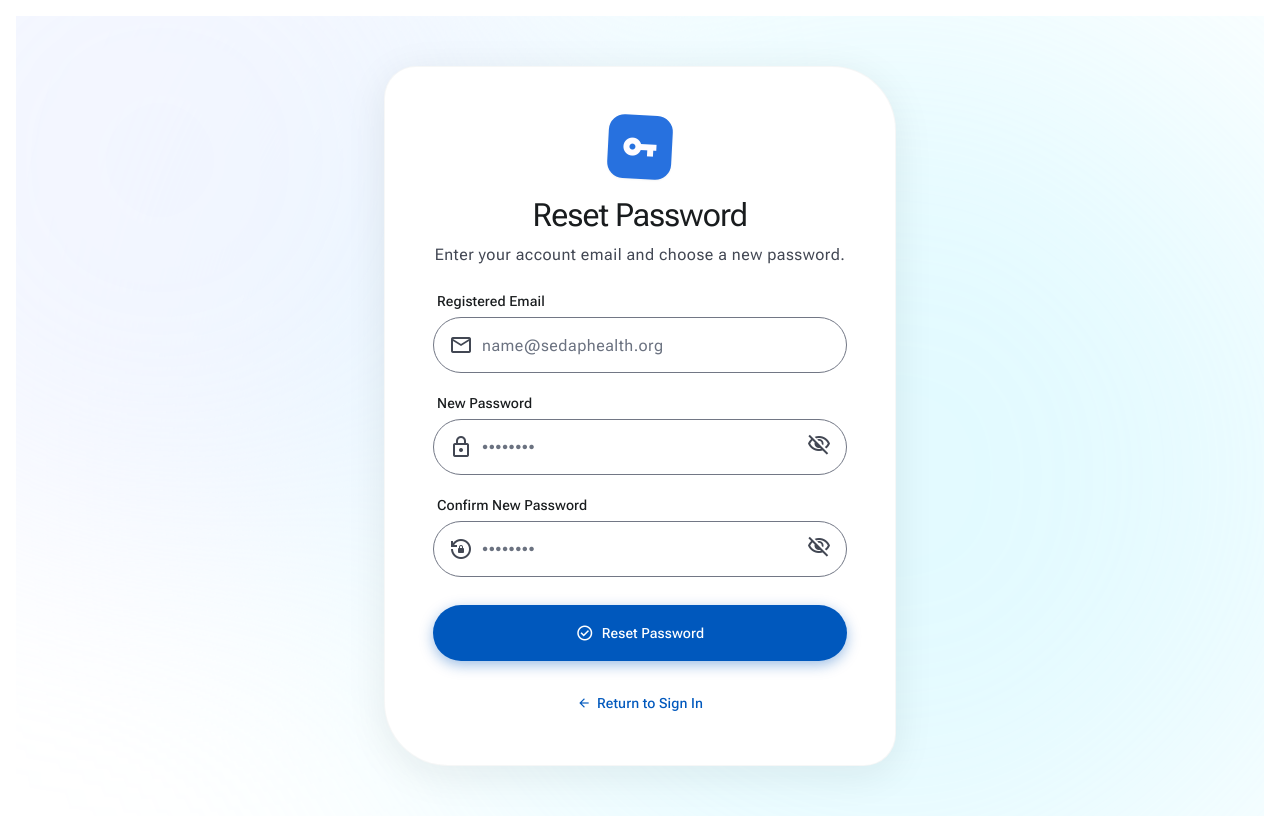
After one commit to MansDevs/sedap2.0, a PHP site: page /forgotpass.php in a window 1280 px wide. The commit adds this page. Run offline with PHP 8.4, Linux system fonts and the light colour scheme; some libraries are stand-ins or nearby versions.

Commit message:
add forgot password function

```diff
--- /dev/null
+++ b/pages/auth/forgotpass.php
@@ -0,0 +1,305 @@
+<?php
+session_start();
+
+// Include database connection
+require_once __DIR__ . '/../config/db.php';
+
+$error = '';
+$success = '';
+
+// Process password reset request
+if ($_SERVER['REQUEST_METHOD'] === 'POST') {
+    $email = trim($_POST['email'] ?? '');
+    $password = $_POST['password'] ?? '';
+    $confirm_password = $_POST['confirm_password'] ?? '';
+
+    if (empty($email) || empty($password) || empty($confirm_password)) {
+        $error = "Please fill in all fields.";
+    } elseif ($password !== $confirm_password) {
+        $error = "New passwords do not match.";
+    } elseif (strlen($password) < 6) {
+        $error = "Password must be at least 6 characters long.";
+    } else {
+        try {
+            // Check if user with this email exists
+            $stmt = $pdo->prepare("SELECT id FROM users WHERE email = ?");
+            $stmt->execute([$email]);
+            $user = $stmt->fetch();
+
+            if (!$user) {
+                $error = "No account found with this email address.";
+            } else {
+                // Hash new password and update in database
+                $hashed_password = password_hash($password, PASSWORD_DEFAULT);
+                $update_stmt = $pdo->prepare("UPDATE users SET password = ? WHERE email = ?");
+
+                if ($update_stmt->execute([$hashed_password, $email])) {
+                    $success = "Your password has been successfully reset! You can now log in.";
+                } else {
+                    $error = "Failed to update password. Please try again.";
+                }
+            }
+        } catch (\PDOException $e) {
+            $error = "System error: " . $e->getMessage();
+        }
+    }
+}
+?>
+<!DOCTYPE html>
+<html class="light" lang="en">
+
+<head>
+    <meta charset="utf-8">
+    <meta content="width=device-width, initial-scale=1.0" name="viewport">
+    <title>SeDaP Health - Password Reset</title>
+    <script src="https://cdn.tailwindcss.com?plugins=forms,container-queries"></script>
+    <link
+        href="https://fonts.googleapis.com/css2?family=Roboto+Flex:opsz,wght@8..144,400..900&amp;family=Material+Symbols+Outlined:wght,FILL@100..700,0..1&amp;display=swap"
+        rel="stylesheet">
+    <link
+        href="https://fonts.googleapis.com/css2?family=Material+Symbols+Outlined:wght,FILL@100..700,0..1&amp;display=swap"
+        rel="stylesheet">
+    <link href="https://fonts.googleapis.com/css2?family=Roboto+Flex:wght@100..900&amp;display=swap" rel="stylesheet">
+    <script id="tailwind-config">
+        tailwind.config = {
+            darkMode: "class",
+            theme: {
+                extend: {
+                    "colors": {
+                        "on-error-container": "#93000a",
+                        "on-tertiary": "#ffffff",
+                        "on-primary": "#ffffff",
+                        "surface-container-lowest": "#ffffff",
+                        "secondary-fixed-dim": "#a6caf3",
+                        "on-tertiary-container": "#f8fdff",
+                        "on-background": "#191c1e",
+                        "surface": "#f7f9fb",
+                        "tertiary-fixed-dim": "#7bd3e5",
+                        "primary-container": "#2771df",
+                        "inverse-on-surface": "#eff1f3",
+                        "primary-fixed": "#d8e2ff",
+                        "outline-variant": "#c2c6d5",
+                        "error-container": "#ffdad6",
+                        "secondary": "#3d6185",
+                        "surface-container-highest": "#e0e3e5",
+                        "tertiary": "#006673",
+                        "secondary-container": "#b1d5ff",
+                        "outline": "#727785",
+                        "tertiary-container": "#148090",
+                        "on-error": "#ffffff",
+                        "surface-container-low": "#f2f4f6",
+                        "surface-tint": "#005ac1",
+                        "on-surface": "#191c1e",
+                        "on-secondary-container": "#395c80",
+                        "surface-container": "#eceef0",
+                        "primary": "#0058bd",
+                        "tertiary-fixed": "#a1efff",
+                        "secondary-fixed": "#d0e4ff",
+                        "background": "#ffffff",
+                        "surface-bright": "#f7f9fb",
+                        "on-secondary": "#ffffff",
+                        "inverse-surface": "#2d3133",
+                        "surface-container-high": "#e6e8ea",
+                        "on-primary-container": "#fefcff",
+                        "on-primary-fixed": "#001a41",
+                        "error": "#ba1a1a",
+                        "primary-fixed-dim": "#adc6ff",
+                        "on-tertiary-fixed-variant": "#004e59",
+                        "on-secondary-fixed-variant": "#24496c",
+                        "on-surface-variant": "#424753",
+                        "inverse-primary": "#adc6ff",
+                        "surface-dim": "#d8dadc",
+                        "on-tertiary-fixed": "#001f25",
+                        "surface-variant": "#e0e3e5",
+                        "on-primary-fixed-variant": "#004494",
+                        "on-secondary-fixed": "#001d35"
+                    },
+                    "borderRadius": {
+                        "DEFAULT": "1rem",
+                        "lg": "2rem",
+                        "xl": "3rem",
+                        "full": "9999px",
+                        "expressive": "2rem 4rem 2rem 4rem",
+                    },
+                    "spacing": {
+                        "gutter": "16px",
+                        "stack-md": "16px",
+                        "margin-desktop": "32px",
+                        "stack-lg": "24px",
+                        "margin-mobile": "16px",
+                        "margin-tablet": "24px",
+                        "stack-sm": "8px"
+                    },
+                    "fontFamily": {
+                        "headline-lg-mobile": ["Roboto Flex"],
+                        "display-lg": ["Roboto Flex"],
+                        "headline-md": ["Roboto Flex"],
+                        "title-lg": ["Roboto Flex"],
+                        "label-sm": ["Roboto Flex"],
+                        "body-md": ["Roboto Flex"],
+                        "body-lg": ["Roboto Flex"],
+                        "title-md": ["Roboto Flex"],
+                        "label-lg": ["Roboto Flex"],
+                        "display-md": ["Roboto Flex"],
+                        "headline-lg": ["Roboto Flex"]
+                    },
+                    "fontSize": {
+                        "headline-lg-mobile": ["28px", { "lineHeight": "36px", "fontWeight": "400" }],
+                        "display-lg": ["57px", { "lineHeight": "64px", "letterSpacing": "-0.25px", "fontWeight": "400" }],
+                        "headline-md": ["28px", { "lineHeight": "36px", "fontWeight": "400" }],
+                        "title-lg": ["22px", { "lineHeight": "28px", "fontWeight": "500" }],
+                        "label-sm": ["11px", { "lineHeight": "16px", "letterSpacing": "0.5px", "fontWeight": "500" }],
+                        "body-md": ["14px", { "lineHeight": "20px", "letterSpacing": "0.25px", "fontWeight": "400" }],
+                        "body-lg": ["16px", { "lineHeight": "24px", "letterSpacing": "0.5px", "fontWeight": "400" }],
+                        "title-md": ["16px", { "lineHeight": "24px", "letterSpacing": "0.15px", "fontWeight": "500" }],
+                        "label-lg": ["14px", { "lineHeight": "20px", "letterSpacing": "0.1px", "fontWeight": "500" }],
+                        "display-md": ["45px", { "lineHeight": "52px", "fontWeight": "400" }],
+                        "headline-lg": ["32px", { "lineHeight": "40px", "fontWeight": "400" }]
+                    }
+                }
+            }
+        }
+    </script>
+    <style>
+        .material-symbols-outlined {
+            font-variation-settings: 'FILL' 0, 'wght' 400, 'GRAD' 0, 'opsz' 24;
+        }
+
+        .material-symbols-outlined.filled {
+            font-variation-settings: 'FILL' 1, 'wght' 400, 'GRAD' 0, 'opsz' 24;
+        }
+    </style>
+</head>
+
+<body
+    class="bg-background min-h-screen flex items-center justify-center font-body-lg text-on-surface antialiased overflow-hidden p-4">
+    <!-- Canvas 1920x1080 constraint container -->
+    <div class="relative w-full max-w-[1920px] min-h-screen flex items-center justify-center bg-background mx-auto">
+        <!-- Abstract Background Elements for Material 3 Expressive feel -->
+        <div class="absolute top-0 left-0 w-full h-full overflow-hidden pointer-events-none opacity-30">
+            <div
+                class="absolute -top-64 -left-64 w-[800px] h-[800px] bg-primary-fixed rounded-full blur-[120px] mix-blend-multiply">
+            </div>
+            <div
+                class="absolute bottom-[-20%] right-[-10%] w-[1000px] h-[1000px] bg-tertiary-fixed rounded-full blur-[150px] mix-blend-multiply">
+            </div>
+        </div>
+        <!-- Main Card Container -->
+        <div
+            class="relative z-10 w-full max-w-lg bg-surface-container-lowest rounded-expressive shadow-[0_8px_40px_rgba(26,28,30,0.08)] p-8 sm:p-12 flex flex-col gap-6 border border-surface-variant/30">
+            <!-- Header & Brand -->
+            <div class="flex flex-col items-center text-center gap-4">
+                <div
+                    class="w-16 h-16 bg-primary-container text-on-primary-container rounded-2xl flex items-center justify-center rotate-3 shadow-sm">
+                    <span class="material-symbols-outlined filled text-4xl">vpn_key</span>
+                </div>
+                <div>
+                    <h1 class="font-headline-lg text-headline-lg text-on-surface mb-2 tracking-tight">Reset Password</h1>
+                    <p class="font-body-lg text-body-lg text-on-surface-variant">Enter your account email and choose a new password.</p>
+                </div>
+            </div>
+
+            <!-- Feedback Messages -->
+            <?php if (!empty($error)): ?>
+                <div class="p-3.5 rounded-2xl bg-error-container text-error text-center font-body-md border border-error/20">
+                    <?php echo htmlspecialchars($error); ?>
+                </div>
+            <?php endif; ?>
+
+            <?php if (!empty($success)): ?>
+                <div class="p-4 rounded-2xl bg-secondary-container text-on-secondary-container text-center font-body-md border border-secondary/20 flex flex-col gap-2">
+                    <span><?php echo htmlspecialchars($success); ?></span>
+                    <a href="login.php" class="font-label-lg text-primary underline font-medium hover:text-primary/80">Click here to Log In</a>
+                </div>
+            <?php endif; ?>
+
+            <!-- Reset Form -->
+            <form action="" method="POST" class="flex flex-col gap-5 relative">
+                <!-- Recovery Email -->
+                <div class="flex flex-col gap-1.5">
+                    <label class="font-label-lg text-label-lg text-on-surface px-1" for="email">Registered Email</label>
+                    <div class="relative">
+                        <span
+                            class="material-symbols-outlined absolute left-4 top-1/2 -translate-y-1/2 text-on-surface-variant pointer-events-none">mail</span>
+                        <input
+                            class="w-full h-14 pl-12 pr-4 bg-transparent border border-outline rounded-[32px] font-body-lg text-body-lg text-on-surface focus:border-primary focus:ring-2 focus:ring-primary/20 transition-all outline-none"
+                            id="email" name="email" placeholder="name@sedaphealth.org" required="" type="email"
+                            value="<?php echo htmlspecialchars($_POST['email'] ?? ''); ?>">
+                    </div>
+                </div>
+
+                <!-- New Password -->
+                <div class="flex flex-col gap-1.5">
+                    <label class="font-label-lg text-label-lg text-on-surface px-1" for="password">New Password</label>
+                    <div class="relative">
+                        <span
+                            class="material-symbols-outlined absolute left-4 top-1/2 -translate-y-1/2 text-on-surface-variant pointer-events-none">lock</span>
+                        <input
+                            class="w-full h-14 pl-12 pr-12 bg-transparent border border-outline rounded-[32px] font-body-lg text-body-lg text-on-surface focus:border-primary focus:ring-2 focus:ring-primary/20 transition-all outline-none"
+                            id="password" name="password" placeholder="••••••••" required="" type="password">
+                        <button aria-label="Toggle password visibility"
+                            class="toggle-pass-btn absolute right-4 top-1/2 -translate-y-1/2 text-on-surface-variant cursor-pointer hover:text-primary transition-colors focus:outline-none"
+                            type="button">
+                            <span class="material-symbols-outlined">visibility_off</span>
+                        </button>
+                    </div>
+                </div>
+
+                <!-- Confirm New Password -->
+                <div class="flex flex-col gap-1.5">
+                    <label class="font-label-lg text-label-lg text-on-surface px-1" for="confirm_password">Confirm New Password</label>
+                    <div class="relative">
+                        <span
+                            class="material-symbols-outlined absolute left-4 top-1/2 -translate-y-1/2 text-on-surface-variant pointer-events-none">lock_reset</span>
+                        <input
+                            class="w-full h-14 pl-12 pr-12 bg-transparent border border-outline rounded-[32px] font-body-lg text-body-lg text-on-surface focus:border-primary focus:ring-2 focus:ring-primary/20 transition-all outline-none"
+                            id="confirm_password" name="confirm_password" placeholder="••••••••" required="" type="password">
+                        <button aria-label="Toggle password visibility"
+                            class="toggle-pass-btn absolute right-4 top-1/2 -translate-y-1/2 text-on-surface-variant cursor-pointer hover:text-primary transition-colors focus:outline-none"
+                            type="button">
+                            <span class="material-symbols-outlined">visibility_off</span>
+                        </button>
+                    </div>
+                </div>
+
+                <!-- Submit Button -->
+                <button
+                    class="w-full h-14 mt-2 bg-primary text-on-primary hover:bg-surface-tint shadow-[0_4px_14px_0_rgba(0,88,189,0.39)] hover:shadow-[0_6px_20px_rgba(0,88,189,0.23)] hover:-translate-y-0.5 transition-all rounded-[32px] font-label-lg text-label-lg flex items-center justify-center gap-2"
+                    type="submit">
+                    <span class="material-symbols-outlined text-lg">check_circle</span>
+                    <span>Reset Password</span>
+                </button>
+            </form>
+
+            <!-- Footer Link -->
+            <div class="text-center mt-2">
+                <a class="font-label-lg text-label-lg text-primary hover:text-surface-tint transition-colors inline-flex items-center justify-center gap-1.5 hover:underline underline-offset-4"
+                    href="login.php">
+                    <span class="material-symbols-outlined text-sm">arrow_back</span>
+                    Return to Sign In
+                </a>
+            </div>
+        </div>
+    </div>
+
+    <script>
+        document.addEventListener('DOMContentLoaded', () => {
+            const toggleBtns = document.querySelectorAll('.toggle-pass-btn');
+            toggleBtns.forEach(btn => {
+                btn.addEventListener('click', () => {
+                    const input = btn.parentElement.querySelector('input');
+                    const icon = btn.querySelector('.material-symbols-outlined');
+                    if (input.type === 'password') {
+                        input.type = 'text';
+                        icon.textContent = 'visibility';
+                    } else {
+                        input.type = 'password';
+                        icon.textContent = 'visibility_off';
+                    }
+                });
+            });
+        });
+    </script>
+</body>
+
+</html>
--- a/pages/auth/login.php
+++ b/pages/auth/login.php
@@ -292,7 +292,7 @@ if ($_SERVER['REQUEST_METHOD'] === 'POST') {
                 <!-- Footer Links -->
                 <div class="flex flex-col items-center gap-4 relative z-10 mt-2">
                     <a class="font-label-lg text-label-lg text-primary hover:text-primary/80 transition-colors hover:underline underline-offset-4 decoration-primary/50"
-                        href="#">Forgot password?</a>
+                        href="forgotpass.php">Forgot password?</a>
                     <div class="w-16 h-px bg-outline-variant/50"></div>
                     <a class="font-body-md text-body-md text-on-surface-variant hover:text-primary transition-colors"
                         href="register.php">
```
